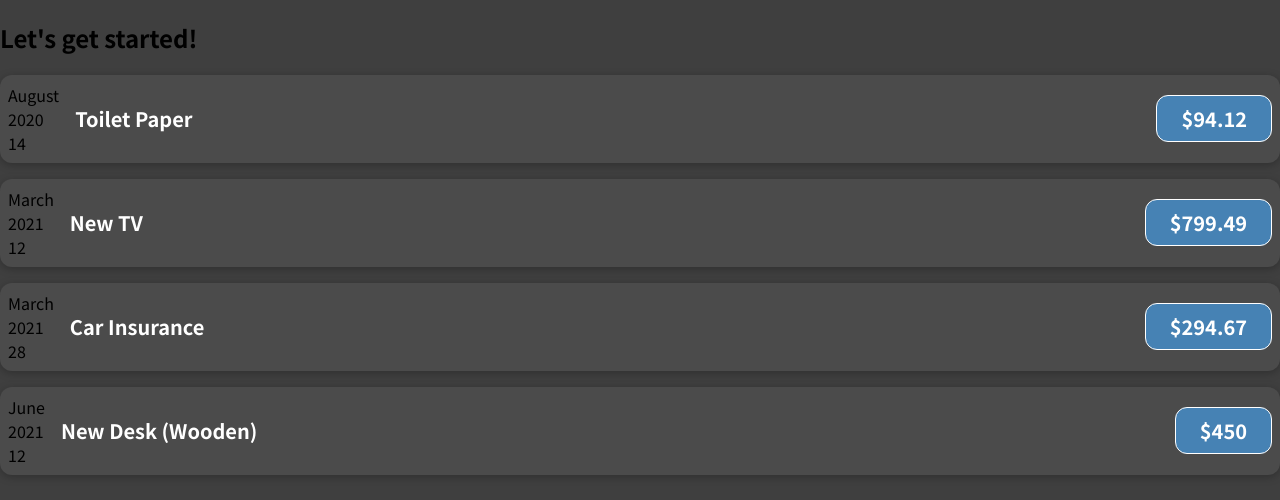
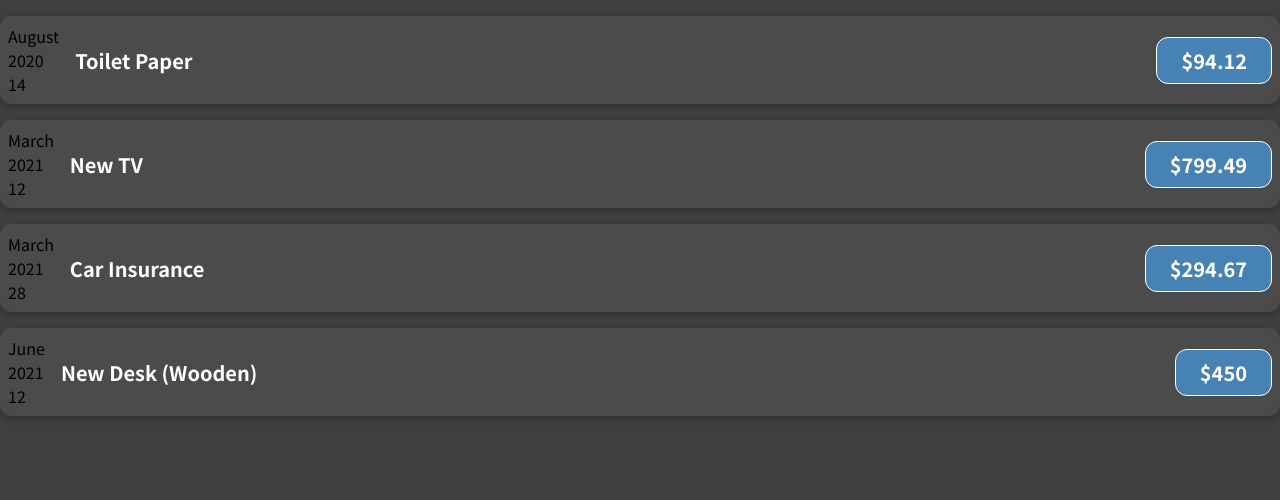
Before and after one commit to vilmarcabanero/react-expense-tracker, a React (Create React App) app: page / in a window 1280 px wide. Shown: the top 500 px of the page. Built offline with nearby package versions, Linux system fonts and the light colour scheme.

Commit message:
Added props understanding video.

```diff
--- a/src/App.js
+++ b/src/App.js
@@ -24,27 +24,26 @@ function App() {
 	]
 	return (
 		<div>
-			<h2>Let's get started!</h2>
 			<ExpenseItem
 				title={expenses[0].title}
 				amount={expenses[0].amount}
 				date={expenses[0].date}
-			></ExpenseItem>
+			/>
 			<ExpenseItem
 				title={expenses[1].title}
 				amount={expenses[1].amount}
 				date={expenses[1].date}
-			></ExpenseItem>
+			/>
 			<ExpenseItem
 				title={expenses[2].title}
 				amount={expenses[2].amount}
 				date={expenses[2].date}
-			></ExpenseItem>
+			/>
 			<ExpenseItem
 				title={expenses[3].title}
 				amount={expenses[3].amount}
 				date={expenses[3].date}
-			></ExpenseItem>
+			/>
 		</div>
 	)
 }
--- /dev/null
+++ b/src/components/ExpenseDate.js
@@ -0,0 +1,16 @@
+import React from 'react'
+
+const ExpenseDate = props => {
+	const month = props.date.toLocaleString('en-US', { month: 'long' })
+	const day = props.date.toLocaleString('en-US', { day: '2-digit' })
+	const year = props.date.getFullYear()
+	return (
+		<div>
+			<div>{month}</div>
+			<div>{year}</div>
+			<div>{day}</div>
+		</div>
+	)
+}
+
+export default ExpenseDate
--- a/src/components/ExpenseItem.js
+++ b/src/components/ExpenseItem.js
@@ -1,17 +1,11 @@
 import React from 'react'
+import ExpenseDate from './ExpenseDate'
 import './ExpenseItem.css'
 
 const ExpenseItem = props => {
-  const month = props.date.toLocaleString('en-US', {month: 'long'})
-  const day = props.date.toLocaleString('en-US', {day: '2-digit'})
-  const year = props.date.getFullYear()
 	return (
 		<div className='expense-item'>
-			<div>
-				<div>{month}</div>
-        <div>{year}</div>
-        <div>{day}</div>
-			</div>
+			<ExpenseDate date={props.date} />
 			<div className='expense-item__description'>
 				<h2>{props.title}</h2>
 				<div className='expense-item__price'>${props.amount}</div>
```
Also changed, not shown: src/index.css (+4 -4 lines), src/components/ExpenseItem.css (indentation only), 2 other files (tests, documents, lock files or other folders).
